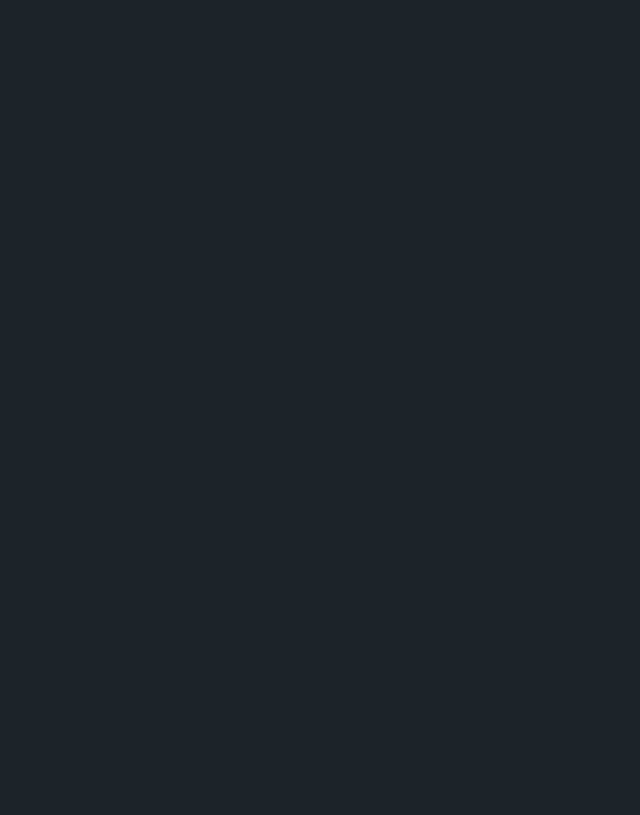
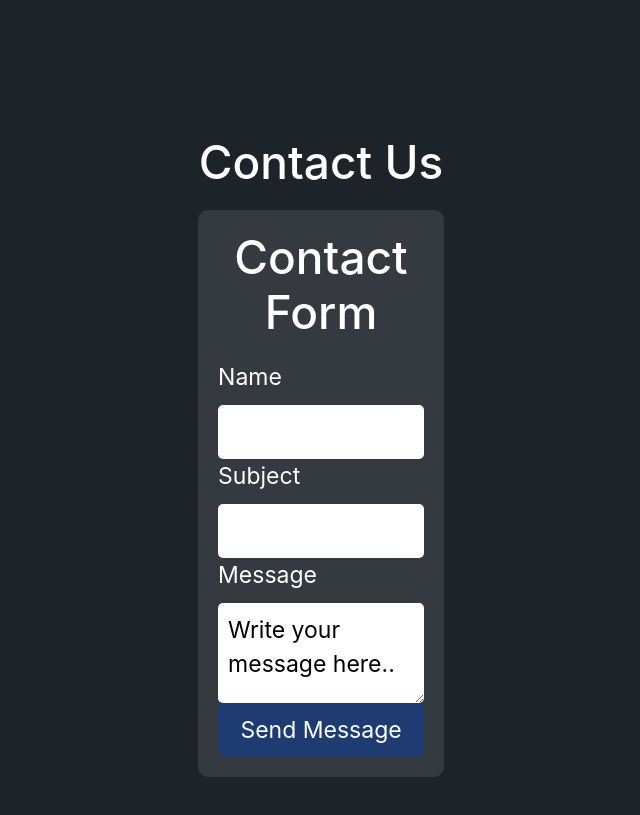
Before and after one commit to saichethanr/mini-project, a React (Create React App) app in the folder frontend/: page / in a window 1280 px wide. Shown: the part 2860-3675 px from the top of the page, without its empty margins (72-712 px from the left). Built offline with nearby package versions, Linux system fonts and the light colour scheme; no server answers.

Commit message:
contact card updated

```diff
--- a/frontend/src/components/Contact.jsx
+++ b/frontend/src/components/Contact.jsx
@@ -1,37 +1,62 @@
-import React from 'react'
-import '../css/Contact.css'
+import React from 'react';
+import axios from 'axios';
+import '../css/Contact.css';
+
 const Contact = () => {
+  const handleSubmit = async (e) => {
+    e.preventDefault();
+
+    const isloggedin = localStorage.getItem('isloggedin');
+    if (!isloggedin) {
+      alert('Please log in to give feedback');
+      return;
+    }
+
+    const email = localStorage.getItem('email');
+    const formData = {
+      email,
+      name: e.target.name.value,
+      subject: e.target.subject.value,
+      message: e.target.message.value,
+    };
+
+    try {
+      const response = await axios.post('http://127.0.0.1:5000/contact', formData);
+      if (response.data.success) {
+        alert('Message sent successfully');
+      } else {
+        alert('Failed to send message');
+      }
+    } catch (error) {
+      console.error('Error sending message:', error);
+      alert('Error sending message');
+    }
+  };
+
   return (
     <section id="contact">
-    <div class="container">
+      <div className="container">
         <h2 className='head'>Contact Us</h2>
-
-      <div class="flex">
+        <div className="flex">
           <div id="form-container">
             <h3 className='head'>Contact Form</h3>
-          <form action="/contact" method="POST">
-            <label for="name">Name</label>
-            <input type="text" id="name" name="name"/>
+            <form onSubmit={handleSubmit}>
+              <label htmlFor="name">Name</label>
+              <input type="text" id="name" name="name" required />
 
-            <label for="email">Email</label>
-            <input type="text" id="email" name="email"/>
+              <label htmlFor="subject">Subject</label>
+              <input type="text" id="subject" name="subject" required />
 
-            <label for="subject">Subject</label>
-            <input type="text" id="subject" name="subject"/>
+              <label htmlFor="message">Message</label>
+              <textarea id="message" name="message" required>Write your message here..</textarea>
 
-            <label for="message">Message</label>
-            <textarea id="message" name="message">Write your message here..</textarea>
-
-            <button type="submit"  class="rounded">Send Message</button>
+              <button type="submit" className="rounded">Send Message</button>
             </form>
-
           </div>
         </div>
       </div>
     </section>
-  )
-
+  );
 }
 
-
 export default Contact;
--- a/frontend/src/components/destop.jsx
+++ b/frontend/src/components/destop.jsx
@@ -92,7 +92,7 @@ const Destop = () => {
               <div className="open-24-hours-parent">
                 <div className="open-24-hours">Open 24 Hours</div>
                 <img className="frame-child3" alt="" src={bpt}/>
-
+                    <Contact/>
               </div>
 
             </div>
```
Also changed, not shown: 1 other file (tests, documents, lock files or other folders). Lines whose indentation alone changed are shown as unchanged.
